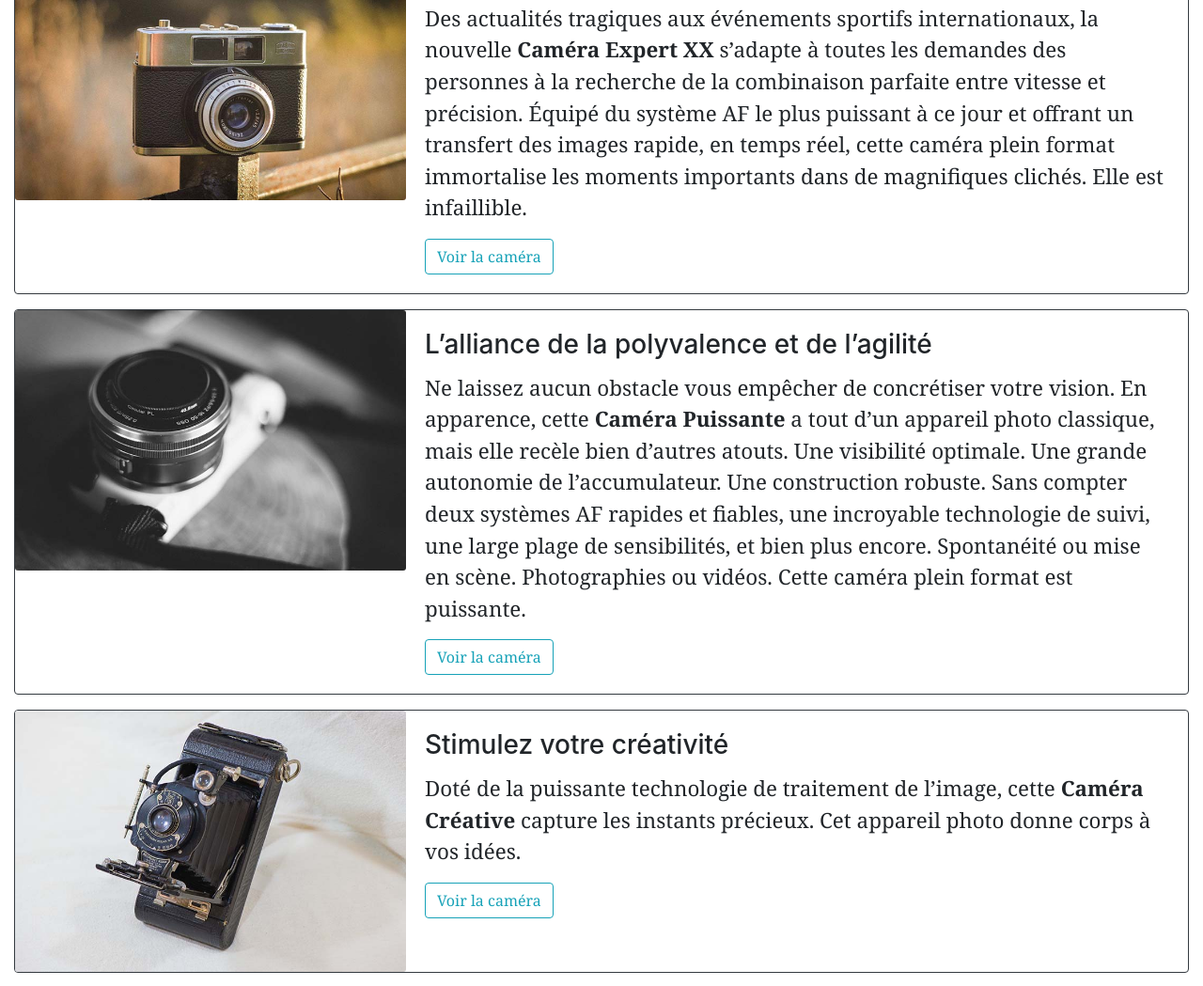
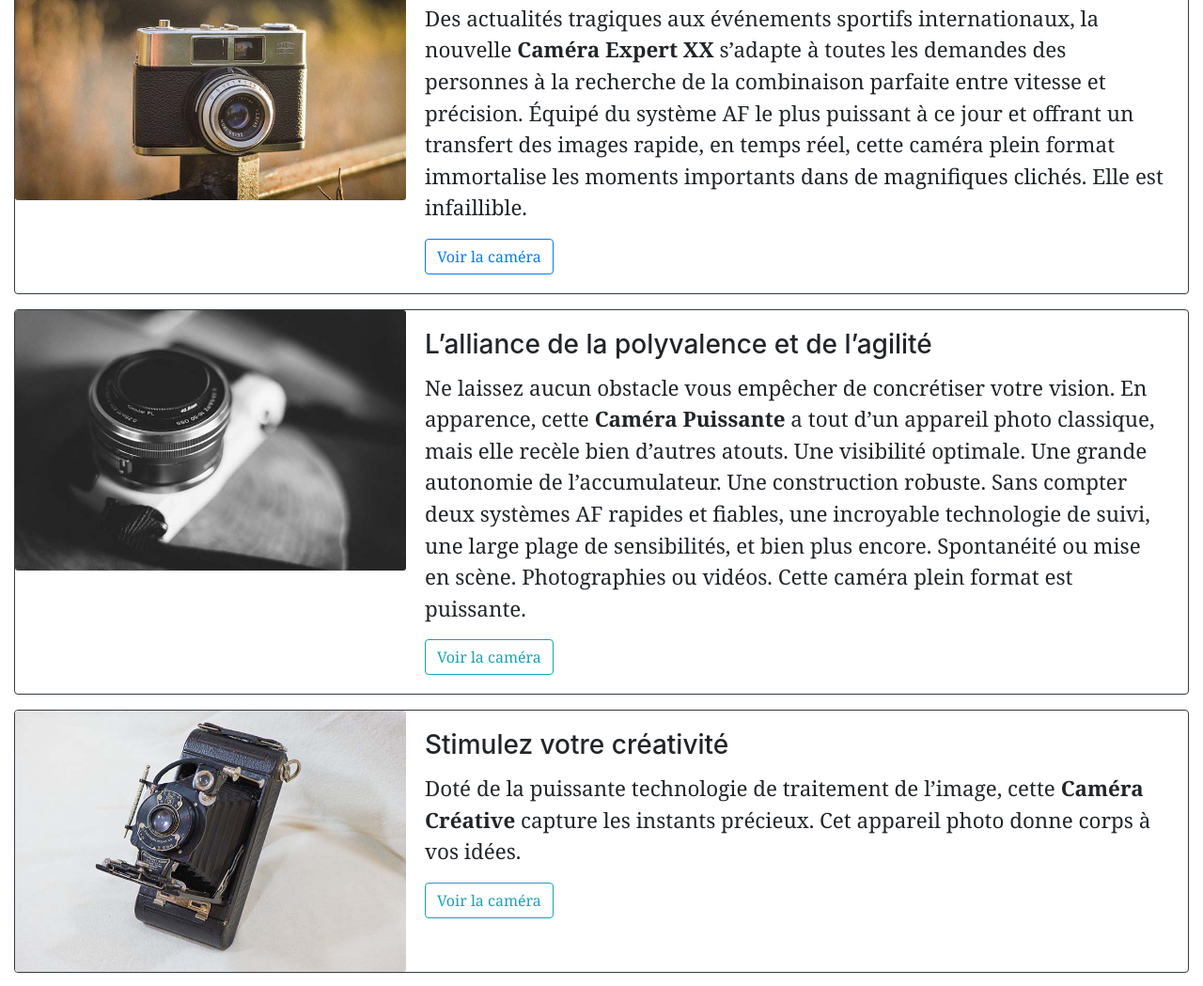
Before and after one commit to Dragster14/Projet05, a website: page index.html in a window 1280 px wide. Shown: the part 1308-2357 px from the top of the page at 94% size. Drawn offline with nearby package versions, Linux system fonts and the light colour scheme; files whose address does not match are found by name.

Commit message:
Test color contrast

```diff
--- a/index.html
+++ b/index.html
@@ -132,7 +132,7 @@
                                 <div class="card-body">
                                     <h3 class="card-title">Notre nouvelle caméra Expert XX <span class="badge badge-danger">Nouveauté 2020</span></h3>
                                     <p class="card-text">Des actualités tragiques aux événements sportifs internationaux, la nouvelle <strong>Caméra Expert XX</strong> s’adapte à toutes les demandes des personnes à la recherche de la combinaison parfaite entre vitesse et précision. Équipé du système AF le plus puissant à ce jour et offrant un transfert des images rapide, en temps réel, cette caméra plein format immortalise les moments importants dans de magnifiques clichés. Elle est infaillible.</p>
-                                    <a href="produits/camera1.html" class="btn btn-outline-info stretched-link" aria-label="Lien vers le produit">Voir la caméra</a>
+                                    <a href="produits/camera1.html" class="btn btn-outline-primary stretched-link" aria-label="Lien vers le produit">Voir la caméra</a>
                                 </div>
                             </div>
                         </div>
```
